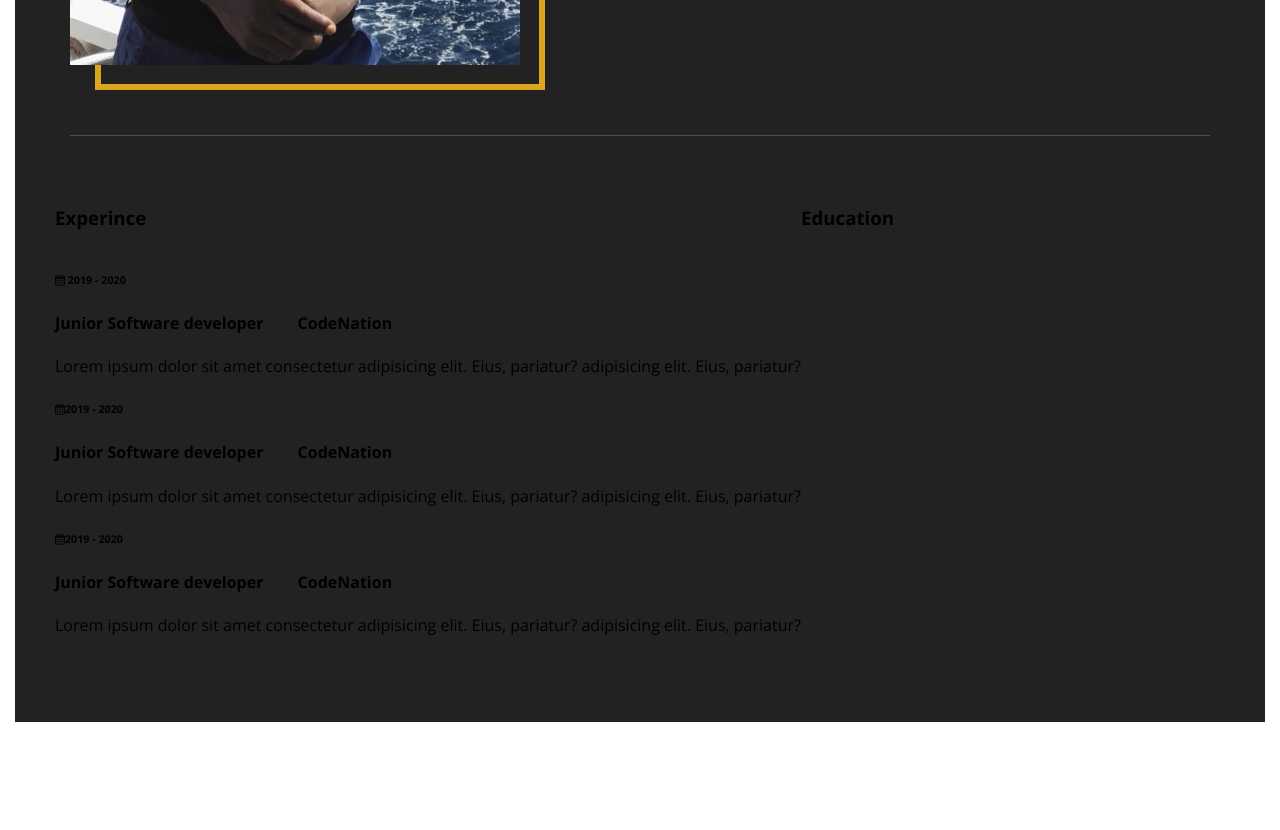
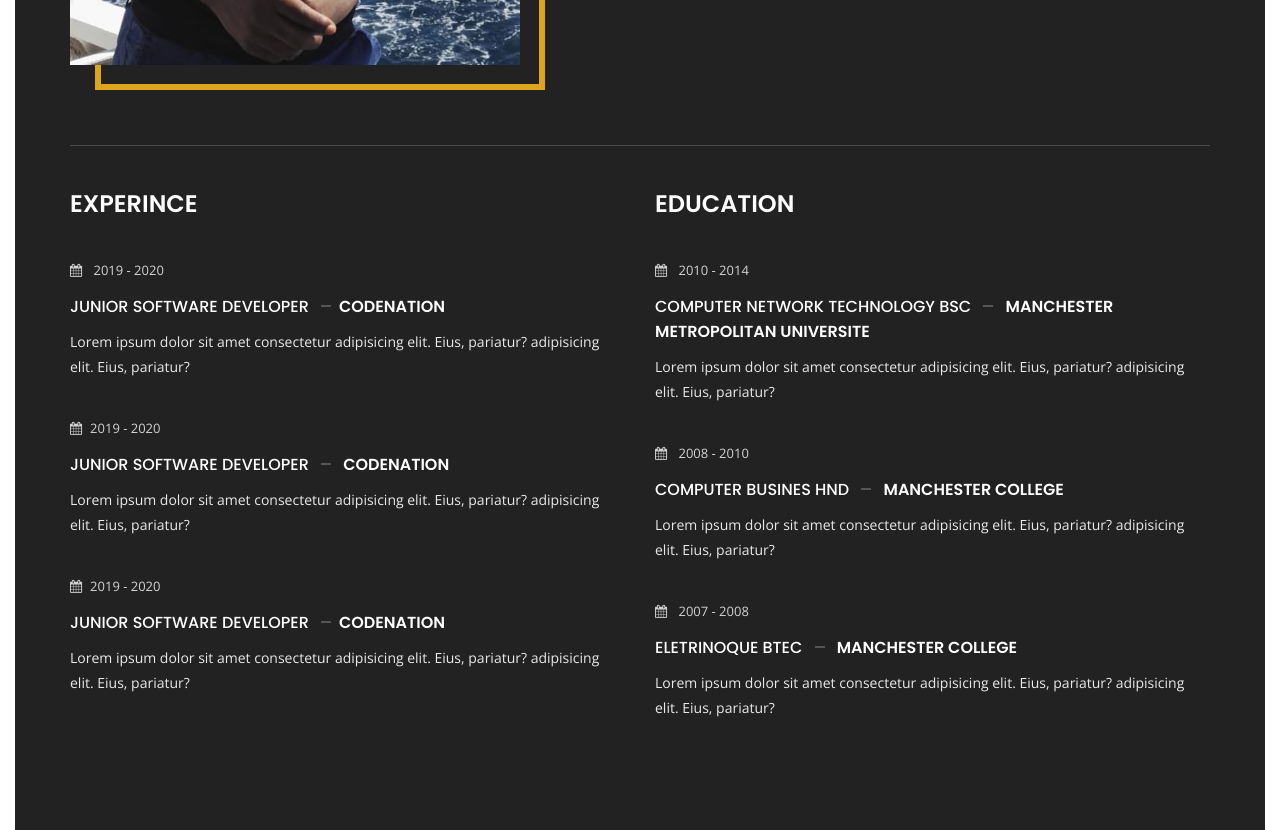
Before and after one commit to Clesio7844/personal-portfolio, a plain HTML site: page index.html in a window 1280 px wide. Shown: the part 740-1570 px from the top of the page. Before the commit the page ends 1462 px from the top, so only its background shows below. Drawn offline with nearby package versions, Linux system fonts and the light colour scheme.

Commit message:
update ecperince, educatxion css page

```diff
--- a/index.html
+++ b/index.html
@@ -147,7 +147,7 @@
                   </div>
                 </div>
                 <div class="row">
-                  <div class="exp-details">
+                  <div class="details">
                     <div class="card">
                       <div class="circle"></div>
                       <h6 class="date">
@@ -155,7 +155,8 @@
                       </h6>
                       <h4 class="position">
                         Junior Software developer
-                        <span class="separator"></span>CodeNation
+                        <span class="separator"></span
+                        ><span class="bold">CodeNation</span>
                       </h4>
                       <p>
                         Lorem ipsum dolor sit amet consectetur adipisicing elit.
@@ -169,7 +170,8 @@
                       </h6>
                       <h4 class="position">
                         Junior Software developer
-                        <span class="separator"></span>CodeNation
+                        <span class="separator"></span>
+                        <span class="bold">CodeNation</span>
                       </h4>
                       <p>
                         Lorem ipsum dolor sit amet consectetur adipisicing elit.
@@ -183,7 +185,8 @@
                       </h6>
                       <h4 class="position">
                         Junior Software developer
-                        <span class="separator"></span>CodeNation
+                        <span class="separator"></span
+                        ><span class="bold">CodeNation</span>
                       </h4>
                       <p>
                         Lorem ipsum dolor sit amet consectetur adipisicing elit.
@@ -199,6 +202,57 @@
                     <h3>Education</h3>
                   </div>
                 </div>
+                <div class="row">
+                  <div class="details">
+                    <div class="card">
+                      <div class="circle"></div>
+                      <h6 class="date">
+                        <span class="fa fa-calendar"></span> 2010 - 2014
+                      </h6>
+                      <h4 class="degree">
+                        Computer Network Technology BSc
+                        <span class="separator"></span>
+                        <span class="bold"
+                          >Manchester Metropolitan Universite</span
+                        >
+                      </h4>
+                      <p>
+                        Lorem ipsum dolor sit amet consectetur adipisicing elit.
+                        Eius, pariatur? adipisicing elit. Eius, pariatur?
+                      </p>
+                    </div>
+                    <div class="card">
+                      <div class="circle"></div>
+                      <h6 class="date">
+                        <span class="fa fa-calendar"></span> 2008 - 2010
+                      </h6>
+                      <h4 class="degree">
+                        Computer busines HND
+                        <span class="separator"></span>
+                        <span class="bold">Manchester College</span>
+                      </h4>
+                      <p>
+                        Lorem ipsum dolor sit amet consectetur adipisicing elit.
+                        Eius, pariatur? adipisicing elit. Eius, pariatur?
+                      </p>
+                    </div>
+                    <div class="card">
+                      <div class="circle"></div>
+                      <h6 class="date">
+                        <span class="fa fa-calendar"></span> 2007 - 2008
+                      </h6>
+                      <h4 class="degree">
+                        Eletrinoque BTEC
+                        <span class="separator"></span>
+                        <span class="bold">Manchester College</span>
+                      </h4>
+                      <p>
+                        Lorem ipsum dolor sit amet consectetur adipisicing elit.
+                        Eius, pariatur? adipisicing elit. Eius, pariatur?
+                      </p>
+                    </div>
+                  </div>
+                </div>
               </div>
             </div>
           </div>
--- a/style.css
+++ b/style.css
@@ -492,13 +492,84 @@ header nav ul li a.active span {
 .about .personal-info .info .cv-btn {
   padding: 0 15px;
 }
-.about .separator {
+.about div.separator {
   flex-basis: 100%;
   max-width: 100%;
   padding: 0 15px;
-  margin: 70px 0 50px;
+  margin: 80px 0 40px;
 }
 
 .about .separator .line {
   border-bottom: 1px solid #4c4c4c;
 }
+
+.about .resume {
+  /* background-color: grey; */
+  flex-basis: 100%;
+  max-width: 100%;
+}
+
+.about .resume .experience {
+  flex-basis: 50%;
+  /* background-color: grey; */
+  padding: 0 15px;
+}
+
+.about .resume .section-title h3 {
+  font-family: 'Poppins', sans-serif;
+  font-size: 24px;
+  color: #fff;
+  font-weight: 600;
+  text-transform: uppercase;
+  margin: 0 0 40px;
+  padding: 0;
+}
+
+.about .resume .education {
+  flex-basis: 50%;
+  max-width: 50%;
+  /* background-color: grey; */
+  padding: 0 15px;
+}
+
+.about .resume .details .card h6.date {
+  font-size: 13px;
+  color: #fff;
+  opacity: 0.8;
+  font-weight: 400;
+  margin: 0;
+}
+
+.about .resume .details .card h6.date span {
+  margin-right: 8px;
+}
+
+.about .resume .details .card h4 {
+  font-size: 16px;
+  text-transform: uppercase;
+  color: #fff;
+  margin: 15px 0 10px;
+  font-family: 'Poppins', sans-serif;
+  font-weight: 500;
+}
+
+.about .resume .details .card h4 span.separator {
+  display: inline-block;
+  height: 2px;
+  width: 10px;
+  background-color: #555;
+  vertical-align: middle;
+  margin: 0px 8px 2px;
+}
+
+.about .resume .details .card h4 span.bold {
+  font-weight: 600;
+}
+
+.about .resume .details .card p {
+  font-size: 14px;
+  color: #fff;
+  margin: 0 0 40px;
+  line-height: 25px;
+  opacity: 0.9;
+}
```
